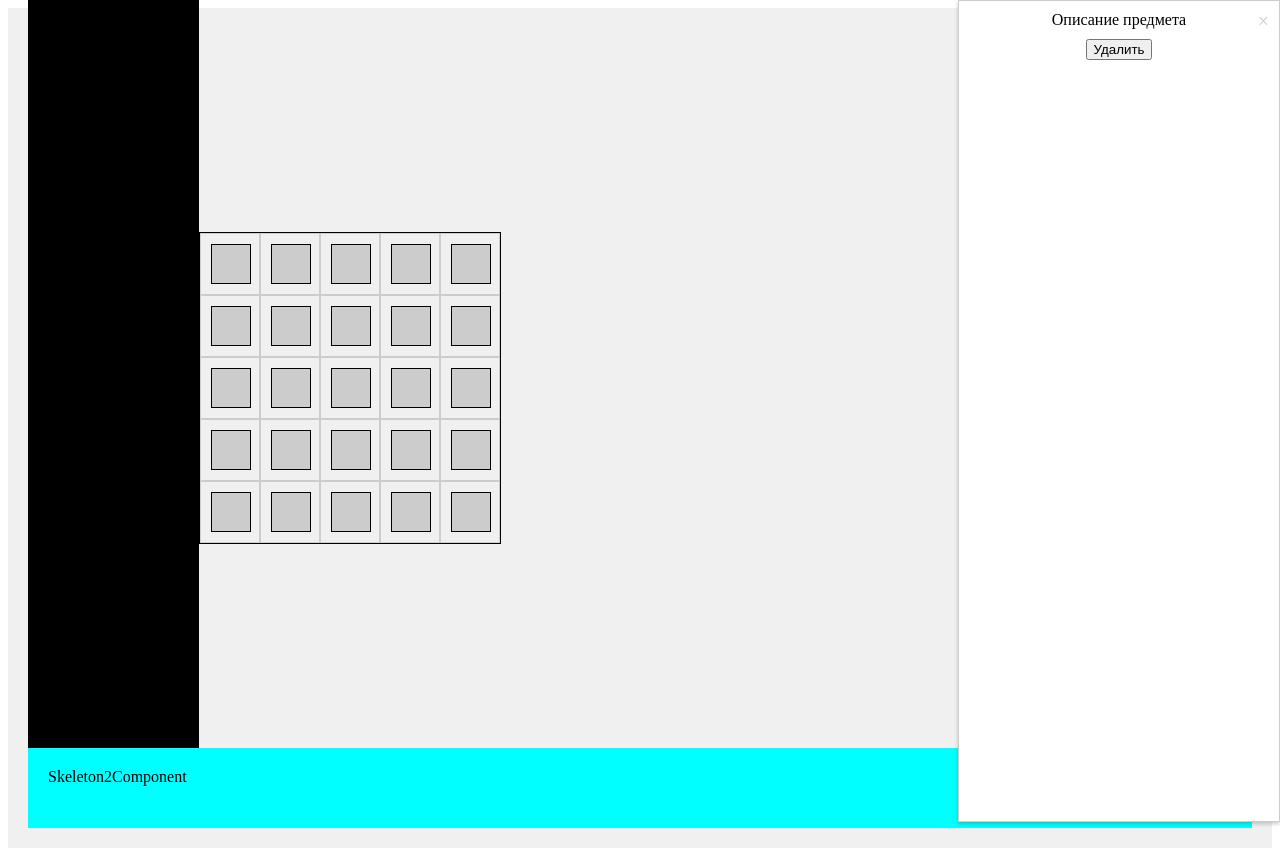
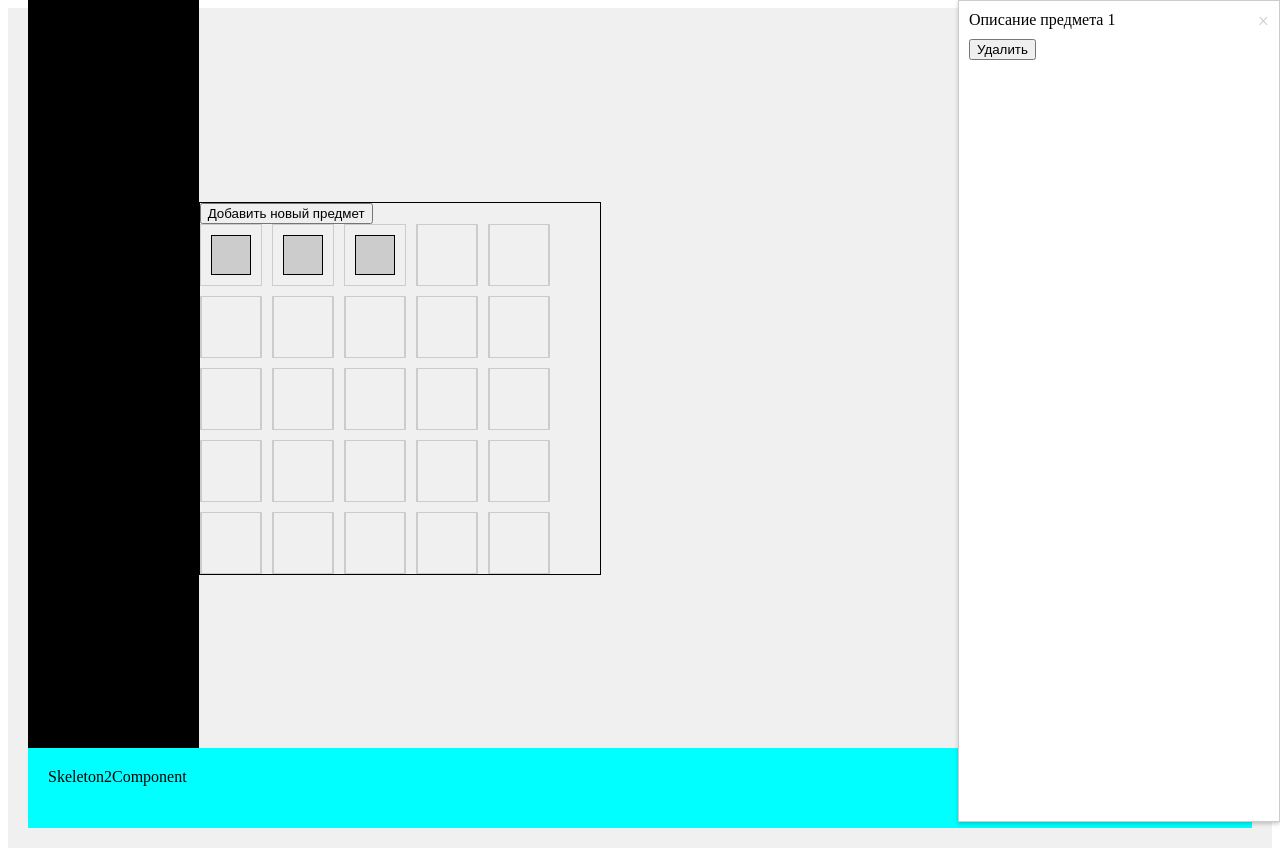
Before and after one commit to PaulRomanov/inventory_RLT_test, a Vue app: page / in a window 1280 px wide. Both pictures are taken after a click on the element 229 px from the left and 264 px from the top of the page. Built offline with nearby package versions, Linux system fonts and the light colour scheme.

Commit message:
added logic for adding and removing items

```diff
--- a/src/components/InventoryComponent.vue
+++ b/src/components/InventoryComponent.vue
@@ -1,16 +1,18 @@
 <template>
   <div class="inventory">
-    <div v-for="row in 5" :key="row" class="row">
-      <div v-for="col in 5" :key="col" class="square">
-        <InventoryItem />
+    <button @click="addNewItem">Добавить новый предмет</button>
+    <div class="grid">
+      <div v-for="(item, index) in inventoryGrid" :key="index" class="cell">
+        <InventoryItem :item="item" @remove-item="removeItem(index)" v-if="item" />
+        <div class="empty-cell" v-else></div>
       </div>
     </div>
   </div>
 </template>
 
 <script>
-
 import InventoryItem from "./InventoryItem.vue";
+import { useInventoryStore } from "@/store/store";
 
 export default {
   name: "InventoryComponent",
@@ -20,9 +22,41 @@ export default {
   data() {
     return {
       activeItem: null,
+      inventoryStore: useInventoryStore(),
     };
   },
+  computed: {
+    // для формирования сетки инвентаря
+    inventoryGrid() {
+      const grid = [];
+      const items = this.inventoryStore.items;
+
+      // Заполняем сетку предметами из инвентаря
+      for (let i = 0; i < 25; i++) {
+        if (items[i]) {
+          grid.push(items[i]);
+        } else {
+          // Если предмета нет, добавляем пустой объект
+          grid.push(null);
+        }
+      }
+
+      return grid;
+    },
+  },
   methods: {
+    addNewItem() {
+      // Создание нового предмета и добавление его в инвентарь
+      const newItem = { name: "Новый предмет", description: "Описание нового предмета" };
+      this.inventoryStore.addItem(newItem);
+    },
+    removeItem(index) {
+      // Удаляем предмет только, если он существует в инвентаре
+      const itemToRemove = this.inventoryStore.items[index];
+      if (itemToRemove) {
+        this.inventoryStore.removeItem(index);
+      }
+    },
     closeActiveItem() {
       if (this.activeItem) {
         this.activeItem.showDescription = false;
@@ -37,7 +71,7 @@ export default {
 .inventory {
   display: flex;
   flex-wrap: wrap;
-  width: 300px;
+  width: 400px;
   border: 1px solid #000;
 }
 
@@ -53,4 +87,24 @@ export default {
   box-sizing: border-box;
   text-align: center;
 }
+.grid {
+  display: grid;
+  grid-template-columns: repeat(5, 1fr);
+  grid-gap: 10px;
+}
+
+.cell {
+  width: 60px;
+  height: 60px;
+  border: 1px solid #ccc;
+  display: flex;
+  justify-content: center;
+  align-items: center;
+}
+
+.empty-cell {
+  width: 60px;
+  height: 60px;
+  border: 1px solid #ccc;
+}
 </style>
--- a/src/components/InventoryItem.vue
+++ b/src/components/InventoryItem.vue
@@ -1,8 +1,8 @@
 <template>
   <div class="inventory-item" @click="toggleDescription">
-    <div class="description" :class="{ 'show-description': showDescription }">
+    <div class="description" :class="{ 'show-description': showDescription }" @click.stop="preventClose">
       <span class="close-button" @click.stop="closeDescription">&times;</span>
-      <p>{{ description }}</p>
+      <p v-if="item">{{ item.description }}</p>
       <button @click.stop="removeItem">Удалить</button>
     </div>
   </div>
@@ -11,6 +11,9 @@
 <script>
 export default {
   name: "InventoryItem",
+  props: {
+    item: Object,
+  },
   data() {
     return {
       showDescription: false,
@@ -31,12 +34,16 @@ export default {
       this.$parent.closeActiveItem();
     },
     removeItem() {
-      this.$parent.closeActiveItem();
+      this.closeDescription();
       this.$emit("remove-item");
+    },
+    preventClose(event) {
+      event.stopPropagation();
     },
   },
 };
 </script>
+
 
 <style lang="scss" scoped>
 .inventory-item {
--- a/src/main.js
+++ b/src/main.js
@@ -1,7 +1,7 @@
 import { createApp } from 'vue';
 import App from './App.vue';
 import { pinia } from './store/store';
-import { useInventoryStore } from './store/store';
+import { useInventoryStore } from '@/store/store';
 
 const app = createApp(App);
 
--- a/src/store/store.js
+++ b/src/store/store.js
@@ -5,7 +5,11 @@ export const pinia = createPinia();
 
 export const useInventoryStore = defineStore('inventory', {
   state: () => ({
-    items: [],
+    items: [
+      { name: "Item 1", description: "Описание предмета 1" },
+      { name: "Item 2", description: "Описание предмета 2" },
+      { name: "Item 3", description: "Описание предмета 3" }
+    ],
   }),
   actions: {
     addItem(item) {
@@ -14,7 +18,6 @@ export const useInventoryStore = defineStore('inventory', {
     removeItem(index) {
       this.items.splice(index, 1);
     },
-
     saveState() {
       const state = JSON.stringify(this.$state);
       localStorage.setItem('inventoryState', state);
@@ -22,7 +25,11 @@ export const useInventoryStore = defineStore('inventory', {
     restoreState() {
       const storedState = localStorage.getItem('inventoryState');
       if (storedState) {
-        this.$state = JSON.parse(storedState);
+        try {
+          this.$state = JSON.parse(storedState);
+        } catch (error) {
+          console.error('Error parsing stored state:', error);
+        }
       }
     },
   },
```
